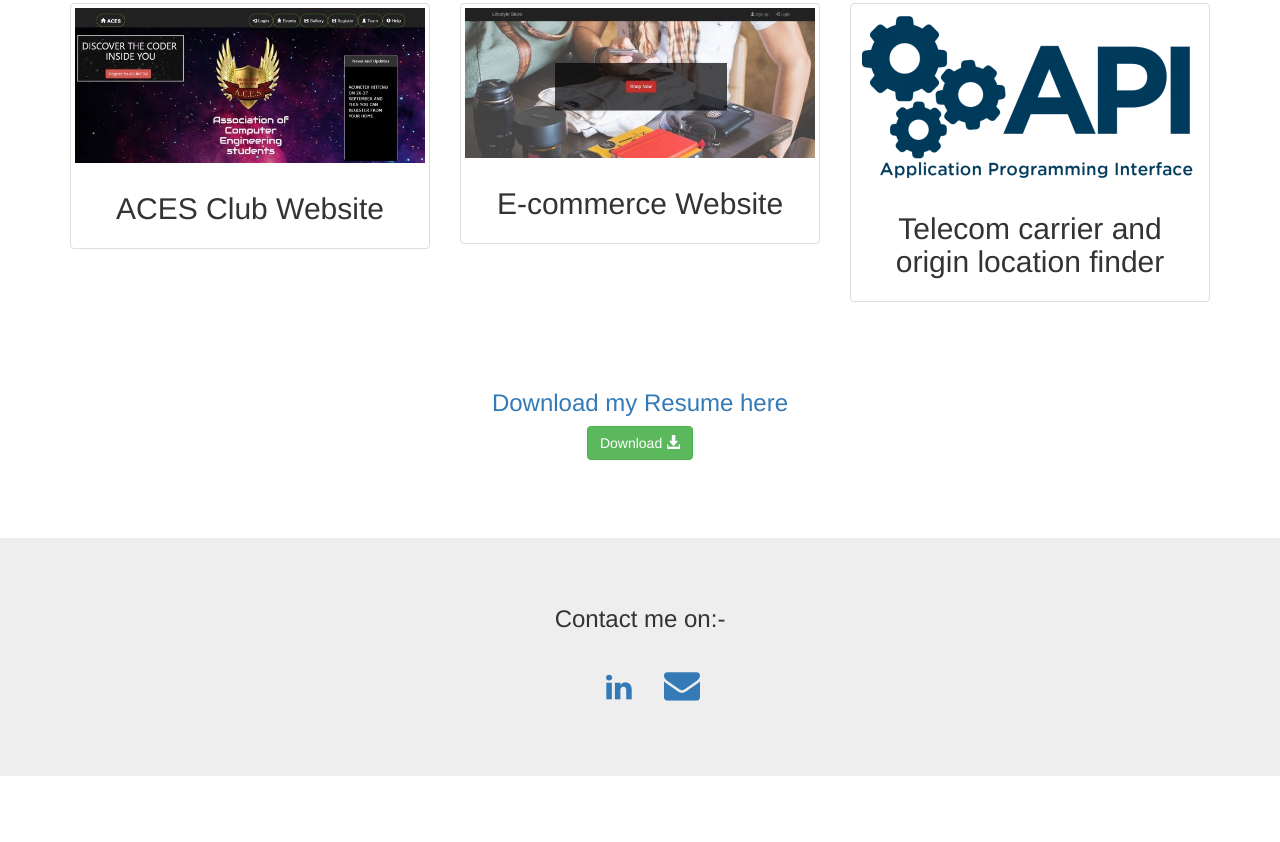
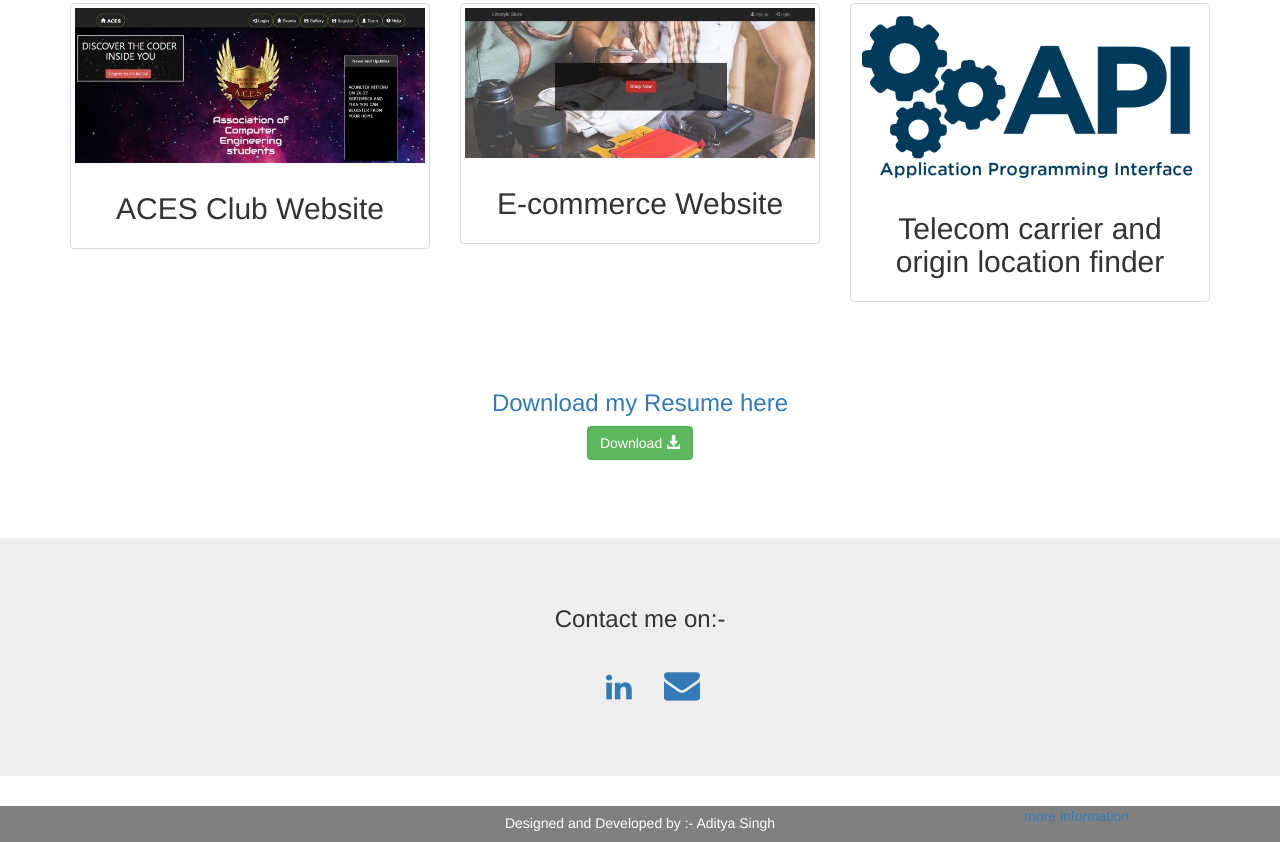
Before and after one commit to aditya0204/aditya0204.github.io, a plain HTML site: page index.html in a window 1280 px wide. Shown: the part 1179-2021 px from the top of the page. Before the commit the page ends 1985 px from the top, so only its background shows below. Drawn offline with nearby package versions, Linux system fonts and the light colour scheme.

Commit message:
position changed.

```diff
--- a/index.html
+++ b/index.html
@@ -17,7 +17,7 @@
 
   <style type="text/css">
     .footer{
-        position: fixed;
+
         left: 0;
         bottom: 0;
         width: 100%;
@@ -250,7 +250,8 @@
   <h5>Designed and Developed by :- Aditya Singh</h5>
   </div>
   <div class="col-md-4">
-
+     <a href='http://www.freevisitorcounters.com'>more information</a> <script type='text/javascript' src='https://www.freevisitorcounters.com/auth.php?id=2c7dfc157054b9aaca230fc3b22ad92b5a586488'></script>
+<script type="text/javascript" src="https://www.freevisitorcounters.com/en/home/counter/482166/t/13"></script>
   </div>
  </div>
 </div>
```
